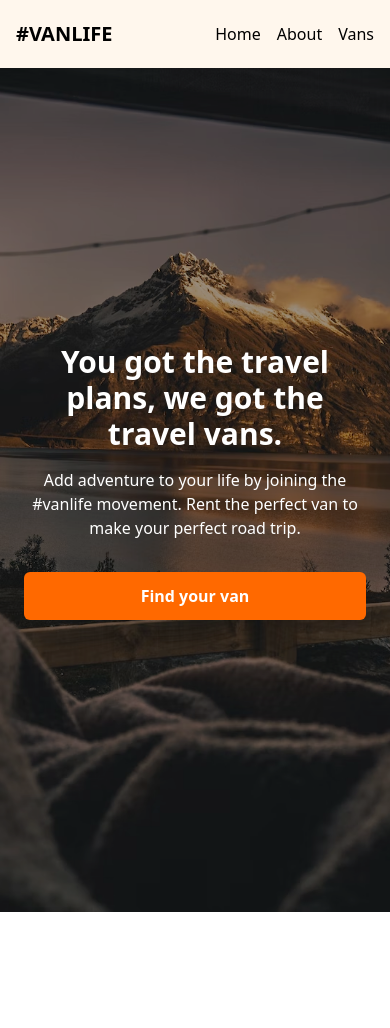
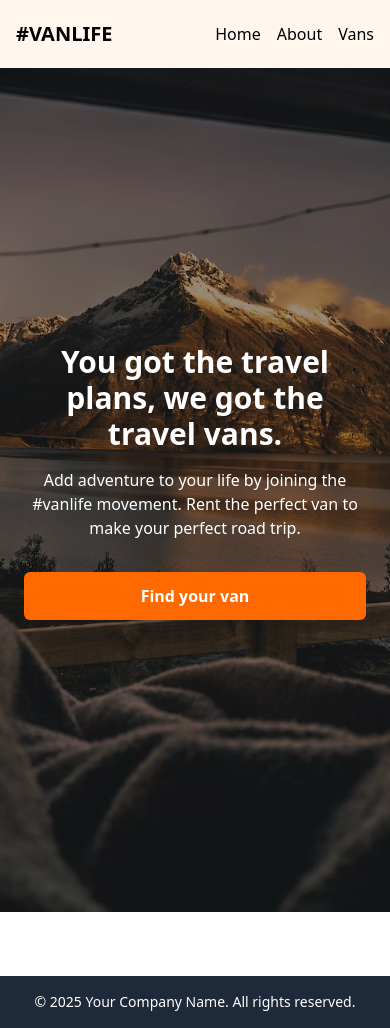
Before and after one commit to Quintenntje/VanLife, a React (Vite) app: page / in a window 390 px wide. Before the commit the page ends 912 px from the top, so only its background shows below. Built offline with nearby package versions, Linux system fonts and the light colour scheme; what miragejs would draw is missing.

Commit message:
feat: add Footer component and integrate it into App layout style: enhance VanDetail layout with responsive design adjustments

```diff
--- a/src/App.jsx
+++ b/src/App.jsx
@@ -5,6 +5,7 @@
 import About from "./pages/About";
 import Vans from "./pages/Vans";
 import VanDetail from "./pages/VanDetail";
+import Footer from "./components/Footer";
 
 import "./server";
 
@@ -12,12 +13,19 @@
   return (
     <BrowserRouter>
       <Navbar />
+
       <Routes>
         <Route path="/" element={<Home />} />
         <Route path="/about" element={<About />} />
-        <Route path="/vans" element={<Vans />} />
-        <Route path="/vans/:id" element={<VanDetail />} />
       </Routes>
+
+      <main className="container mx-auto px-4 py-8">
+        <Routes>
+          <Route path="/vans" element={<Vans />} />
+          <Route path="/vans/:id" element={<VanDetail />} />
+        </Routes>
+      </main>
+      <Footer />
     </BrowserRouter>
   );
 }
--- /dev/null
+++ b/src/components/Footer.jsx
@@ -0,0 +1,12 @@
+export default function Footer() {
+  return (
+    <footer className="bg-gray-800 text-white py-4">
+      <div className="container mx-auto text-center">
+        <p className="text-sm">
+          &copy; {new Date().getFullYear()} Your Company Name. All rights
+          reserved.
+        </p>
+      </div>
+    </footer>
+  );
+}
--- a/src/pages/VanDetail.jsx
+++ b/src/pages/VanDetail.jsx
@@ -16,18 +16,20 @@
   return (
     <div>
       {van ? (
-        <div className="flex flex-col">
+        <div className="flex flex-col lg:flex-row items-center justify-center p-6 gap-8">
           <img
             className="rounded-xl w-full max-w-md"
             src={van.imageUrl}
             alt={van.name}
           />
-          <h2 className="text-3xl font-bold mt-4">{van.name}</h2>
-          <p className="text-2xl text-gray-700">${van.price}/day</p>
-          <p className="text-lg text-gray-500 mt-2">{van.description}</p>
-          <button className="mt-4 px-6 py-2 bg-orange-500 text-white rounded-lg hover:bg-orange-600">
-            Rent this van
-          </button>
+          <div>
+            <h2 className="text-3xl font-bold mt-4 md:text-6xl mb-6">{van.name}</h2>
+            <p className="text-2xl text-gray-700">${van.price}/day</p>
+            <p className="text-lg text-gray-500 mt-2">{van.description}</p>
+            <button className="mt-4 px-6 py-2 bg-orange-500 text-white rounded-lg hover:bg-orange-600">
+              Rent this van
+            </button>
+          </div>
         </div>
       ) : (
         <div className="flex items-center justify-center h-screen">
```
